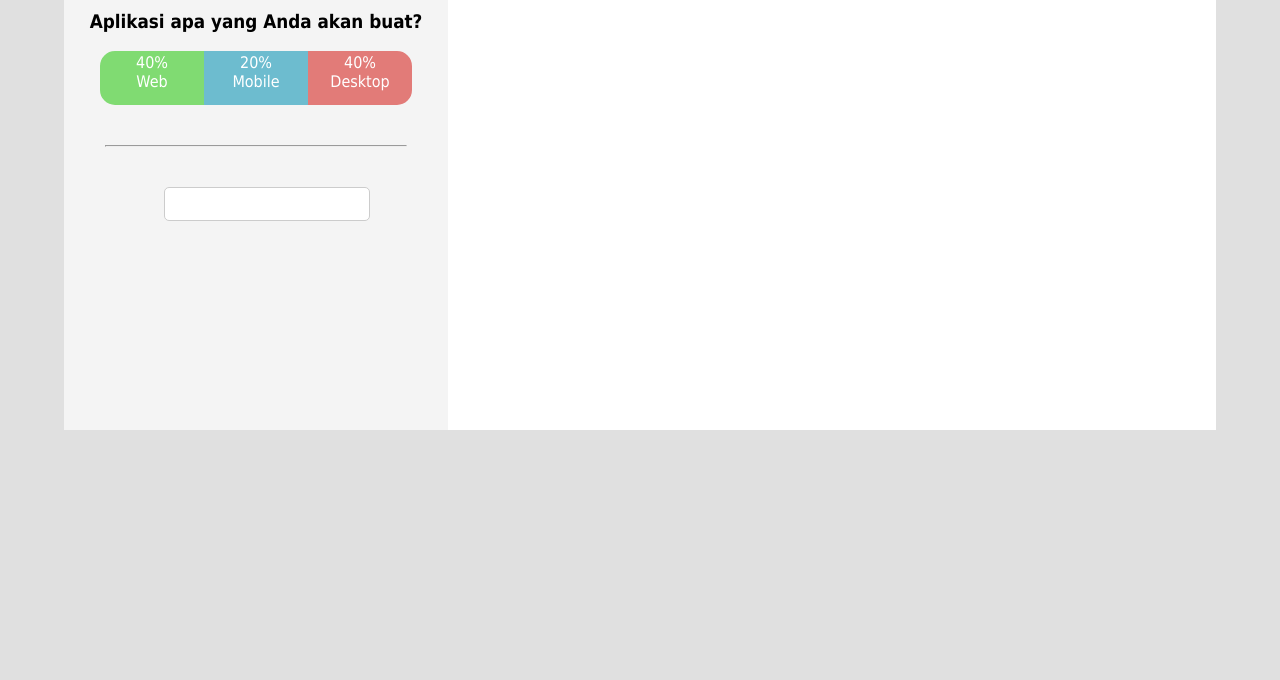
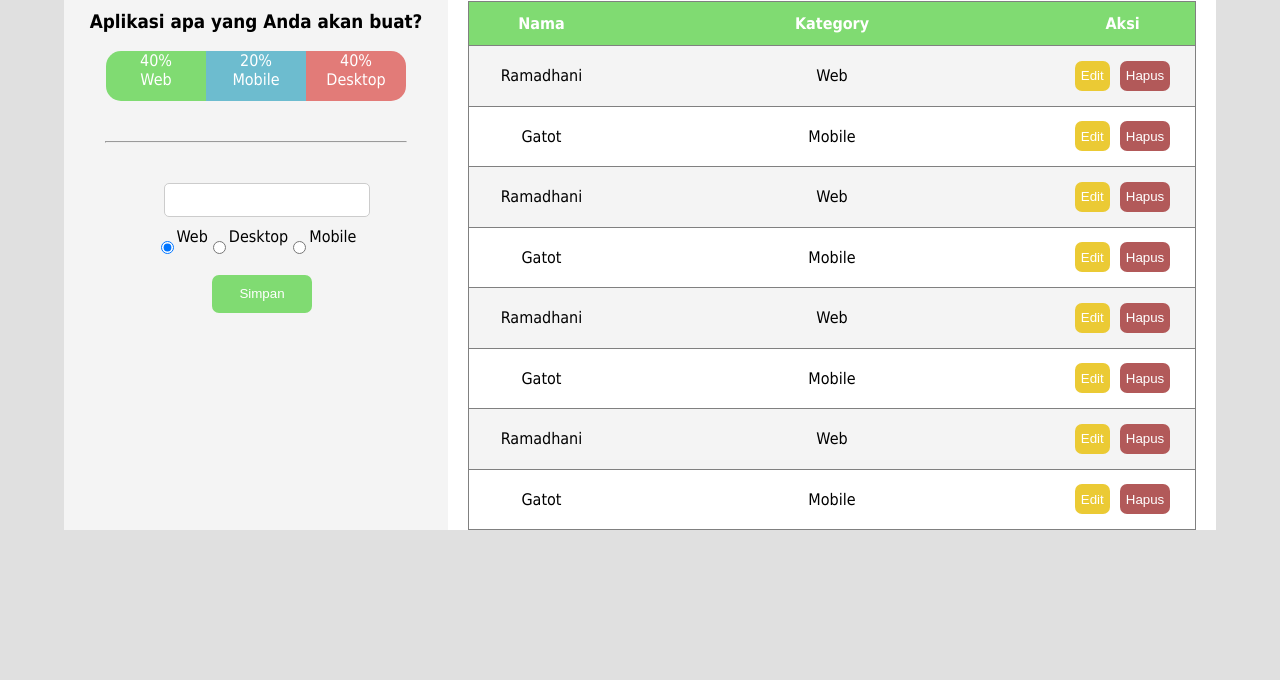
Before and after one commit to rdsarjito/mini, a plain HTML site: page index.html in a window 1280 px wide. Shown: the part 120-800 px from the top of the page. Drawn offline with Linux system fonts and the light colour scheme.

Commit message:
tinggal button

```diff
--- a/index.html
+++ b/index.html
@@ -25,7 +25,7 @@
 		}
 		.content {
 			background-color: #FFFFFF;
-			min-height: 300px;
+			min-height: 600px;
 			width: 1000px;
 		}
 		.tengah{
@@ -42,7 +42,6 @@
 			background-color: #80DB72;
 			height: 50px;
 			width: 100px;
-			border: 2px solid #80DB72;
 			border-top-left-radius: 15px;
 			border-bottom-left-radius: 15px;
 			text-align: center;
@@ -51,27 +50,78 @@
 			background-color: #6DBCCF;
 			height: 50px;
 			width: 100px;
-			border: 2px solid #6DBCCF;
 			text-align: center;
 		}
 		.desktop{
 			background-color: #E27B78;
 			height: 50px;
 			width: 100px;
-			border: 2px solid #E27B78;
 			border-top-right-radius: 15px;
 			border-bottom-right-radius: 15px;
 			text-align: center;
 		}
 
 		/* input */
-		input{
+		.inputan{
 			height: 30px;
 			width: 200px;
 			margin: 0 0 0 100px;
-			background;
       		border:1px solid #ccc;
 			border-radius: 5px;
+		}
+		.wrapper{
+			display: flex;
+			justify-content: center;
+			margin: 10px;
+		}
+		button{
+			height: 38px;
+			width: 100px;
+			margin: 0 0 0 148px;
+			background-color: #80DB72;
+			border: none;
+			border-radius: 7px;
+			color: white;
+		}
+
+		/* content */
+		.content{
+			display: flex;
+			justify-content: flex-end;
+		}
+		.header-judul{
+			margin: 40px 180px 0 0;
+		}
+		.button-tambah{
+			margin: 40px 20px 0 0;
+		}
+		table, tr{
+			border: 1px solid gray;
+			border-collapse: collapse;
+			text-align: center;
+		}
+		th{
+
+			background-color: #80DB72;
+			color: white;
+		}
+		th, td {
+			padding: 5px;
+		}
+		.button-edit{
+			margin: 0 5px 0 5px;
+			width: auto;
+			height: 30px;
+			background-color: #EBCA34;
+		}
+		.button-hapus{
+			margin: 0 5px 0 5px;
+			width: auto;
+			height: 30px;
+			background-color: #B25959;
+		}
+		tr:nth-child(even) {
+			background-color: #F4F4F4;
 		}
 	</style>
 </head>
@@ -92,9 +142,65 @@
 				</div>
 			</div>
 			<hr style="width: 300px; margin-top: 40px; margin-bottom: 40px;">
-			<input type="input" name="input">
+			<input type="input" name="input" class="inputan"><br>
+			<div class="wrapper">
+				<input type="radio" name="gender" value="male" checked> Web<br>
+				<input type="radio" name="gender" value="female"> Desktop<br>
+				<input type="radio" name="gender" value="other"> Mobile<br><br>
+			</div>
+			<button>Simpan</button>
 		</div>
-		<div class="content"></div>
+
+		<div class="content">
+			<table style="width: 100%; margin: 0 20px 0 20px;">
+				<caption style="margin: 20px 0 10px 250px;">Total Kumpulan Data Survey <button></button></caption>
+				<tr>
+					<th style="width: 20%">Nama</th>
+					<th style="width: 60%">Kategory</th>
+					<th>Aksi</th>
+				</tr>
+				<tr>
+					<td>Ramadhani</td>
+					<td>Web</td>
+					<td><button class="button-edit">Edit</button><button class="button-hapus">Hapus</button></td>
+				</tr>
+				<tr>
+					<td>Gatot</td>
+					<td>Mobile</td>
+					<td><button class="button-edit">Edit</button><button class="button-hapus">Hapus</button></td>
+				</tr>
+				<tr>
+					<td>Ramadhani</td>
+					<td>Web</td>
+					<td><button class="button-edit">Edit</button><button class="button-hapus">Hapus</button></td>
+				</tr>
+				<tr>
+					<td>Gatot</td>
+					<td>Mobile</td>
+					<td><button class="button-edit">Edit</button><button class="button-hapus">Hapus</button></td>
+				</tr>
+				<tr>
+					<td>Ramadhani</td>
+					<td>Web</td>
+					<td><button class="button-edit">Edit</button><button class="button-hapus">Hapus</button></td>
+				</tr>
+				<tr>
+					<td>Gatot</td>
+					<td>Mobile</td>
+					<td><button class="button-edit">Edit</button><button class="button-hapus">Hapus</button></td>
+				</tr>
+				<tr>
+					<td>Ramadhani</td>
+					<td>Web</td>
+					<td><button class="button-edit">Edit</button><button class="button-hapus">Hapus</button></td>
+				</tr>
+				<tr>
+					<td>Gatot</td>
+					<td>Mobile</td>
+					<td><button class="button-edit">Edit</button><button class="button-hapus">Hapus</button></td>
+				</tr>
+			</table>
+		</div>
 	</div>
 </body>
 </html>
```
